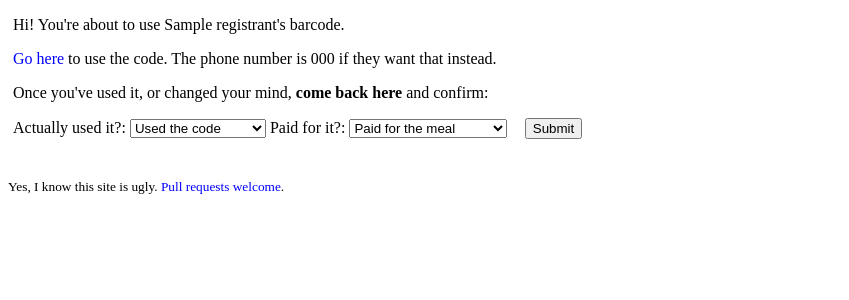
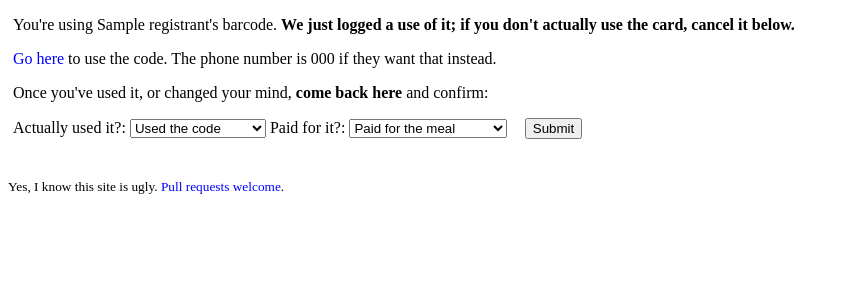
Before and after one commit to djsutherland/chips-with-friends, a Flask app: template chip_friends/templates/use.html in a window 1280 px wide. Shown: the top 300 px of the page, without its empty margins (0-849 px from the left). Run offline with Flask 2, Linux system fonts and the light colour scheme; the template is opened without the code that fills it: values that come from a table or form of the project are taken from there, most other values are stand-ins (such as "Sample title", 1, 10 or a date in 2020).

Commit message:
change some language

```diff
--- a/chip_friends/templates/index.html
+++ b/chip_friends/templates/index.html
@@ -66,7 +66,7 @@
 {% endfor %}
 </tbody>
 </table>
-<p>*"used it" links are if you didn't go through the website to add the card.</p>
+<p>*"used it" links are if you didn't go through the website to pick a card.</p>
 
 <p><a href="{{ url_for('new_card') }}">Add a new card</a>.</p>
 
--- a/chip_friends/templates/use.html
+++ b/chip_friends/templates/use.html
@@ -19,7 +19,9 @@
 
 {% block body %}
 
-<p>Hi! You're about to use {{ use.qr_code.registrant }}'s barcode.</p>
+<p>You're using {{ use.qr_code.registrant }}'s barcode.
+<b>We just logged a use of it; if you don't actually use the card, cancel it below.</b>
+</p>
 
 <p><a href="https://chipotle.com/chiptopia-barcode?barcode={{ use.qr_code.barcode }}">Go here</a> to use the code. The phone number is {{ use.qr_code.phone }} if they want that instead.</p>
 
```
